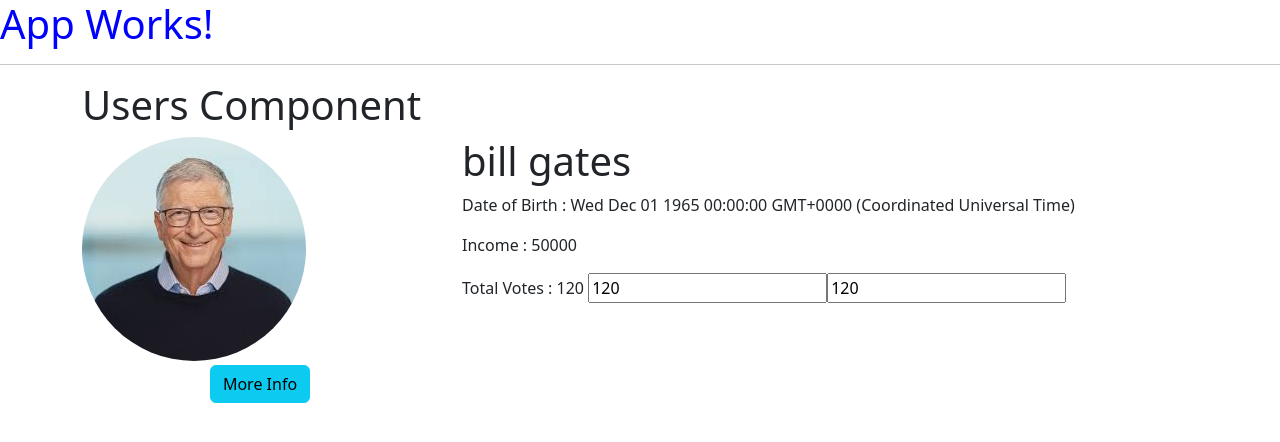
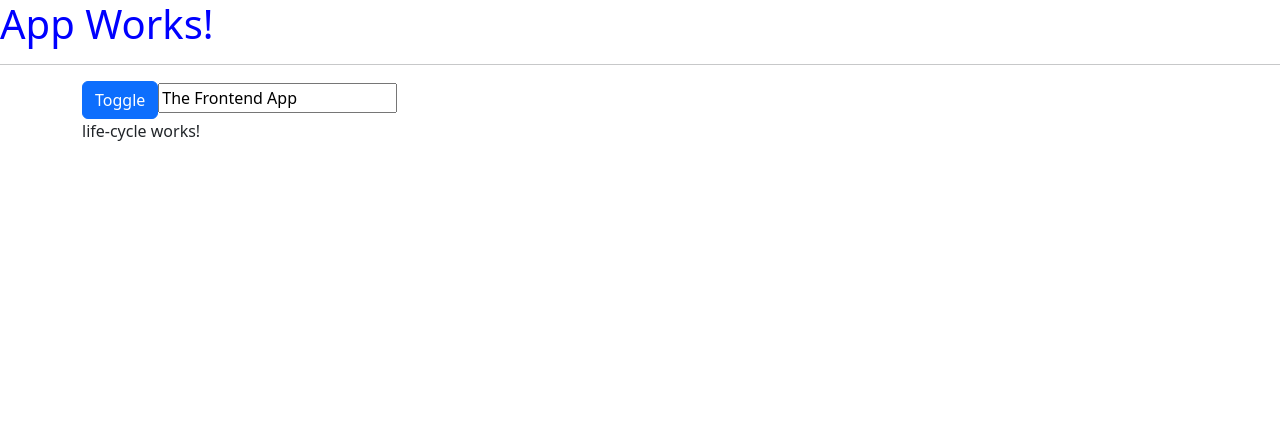
Before and after one commit to synergy2411/jul25-angular, an Angular app in the folder frontend/: page / in a window 1280 px wide. Shown: the top 442 px of the page. Built offline with nearby package versions, Linux system fonts and the light colour scheme.

Commit message:
life cycle methods added

```diff
--- a/frontend/src/app/app.component.html
+++ b/frontend/src/app/app.component.html
@@ -3,5 +3,11 @@
 <hr />
 
 <div class="container">
-  <app-users></app-users>
+  <!-- <app-users></app-users> -->
+
+  <button class="btn btn-primary" (click)="toggle = !toggle">Toggle</button>
+
+  <input type="text" [(ngModel)]="title" />
+
+  <app-life-cycle *ngIf="toggle" [title]="title"></app-life-cycle>
 </div>
--- a/frontend/src/app/app.component.ts
+++ b/frontend/src/app/app.component.ts
@@ -5,4 +5,7 @@ import { Component } from '@angular/core';
   templateUrl: './app.component.html',
   styleUrl: './app.component.css',
 })
-export class AppComponent {}
+export class AppComponent {
+  title = 'The Frontend App';
+  toggle = true;
+}
--- a/frontend/src/app/app.module.ts
+++ b/frontend/src/app/app.module.ts
@@ -6,6 +6,7 @@ import { AppComponent } from './app.component';
 import { UsersComponent } from './users/users.component';
 import { UserImgComponent } from './components/users/user-img/user-img.component';
 import { UserInfoComponent } from './components/users/user-info/user-info.component';
+import { LifeCycleComponent } from './components/demo/life-cycle/life-cycle.component';
 
 @NgModule({
   declarations: [
@@ -14,6 +15,7 @@ import { UserInfoComponent } from './components/users/user-info/user-info.compon
     UsersComponent,
     UserImgComponent,
     UserInfoComponent,
+    LifeCycleComponent,
   ],
   imports: [
     // Modules - built-in, custom
--- /dev/null
+++ b/frontend/src/app/components/demo/life-cycle/life-cycle.component.html
@@ -0,0 +1 @@
+<p>life-cycle works!</p>
--- /dev/null
+++ b/frontend/src/app/components/demo/life-cycle/life-cycle.component.ts
@@ -0,0 +1,57 @@
+import {
+  AfterContentChecked,
+  AfterContentInit,
+  AfterViewChecked,
+  AfterViewInit,
+  Component,
+  DoCheck,
+  Input,
+  OnChanges,
+  OnDestroy,
+  OnInit,
+  SimpleChanges,
+} from '@angular/core';
+
+@Component({
+  selector: 'app-life-cycle',
+  templateUrl: './life-cycle.component.html',
+  styleUrl: './life-cycle.component.css',
+})
+export class LifeCycleComponent
+  implements
+    OnChanges,
+    OnInit,
+    DoCheck,
+    AfterContentInit,
+    AfterContentChecked,
+    AfterViewInit,
+    AfterViewChecked,
+    OnDestroy
+{
+  @Input() title!: string;
+
+  ngOnChanges(changes: SimpleChanges): void {
+    console.log('ngOnChanges', changes);
+  }
+  ngOnInit(): void {
+    console.log('ngOnInit');
+  }
+  ngDoCheck(): void {
+    console.log('ngDoCheck');
+  }
+  ngAfterContentInit(): void {
+    console.log('ngAfterContentInit');
+  }
+  ngAfterContentChecked(): void {
+    console.log('ngAfterContentChecked');
+  }
+  ngAfterViewInit(): void {
+    console.log('ngAfterViewInit');
+  }
+  ngAfterViewChecked(): void {
+    console.log('ngAfterViewChecked');
+  }
+  ngOnDestroy(): void {
+    console.log('ngOnDestroy');
+  }
+}
--- a/frontend/src/app/components/users/user-info/user-info.component.html
+++ b/frontend/src/app/components/users/user-info/user-info.component.html
@@ -1,3 +1,6 @@
+<!-- Slot -->
+<ng-content select="header"></ng-content>
+
 <h1>{{ user.firstName }} {{ user.lastName }}</h1>
 
 <p>Date of Birth : <span [innerHTML]="user.dob"></span></p>
@@ -16,3 +19,5 @@
 
   <input type="number" [(ngModel)]="user.votes" />
 </p>
+
+<ng-content select="footer"></ng-content>
--- a/frontend/src/app/users/users.component.html
+++ b/frontend/src/app/users/users.component.html
@@ -9,6 +9,10 @@
   </div>
 
   <div class="col-8">
-    <app-user-info [user]="user"></app-user-info>
+    <app-user-info [user]="user">
+      <header>The header Info</header>
+      <main>The main section</main>
+      <footer>The Footer Info</footer>
+    </app-user-info>
   </div>
 </div>
```
Also changed, not shown: frontend/src/app/components/demo/life-cycle/life-cycle.component.css (added), 2 other files (tests, documents, lock files or other folders).
